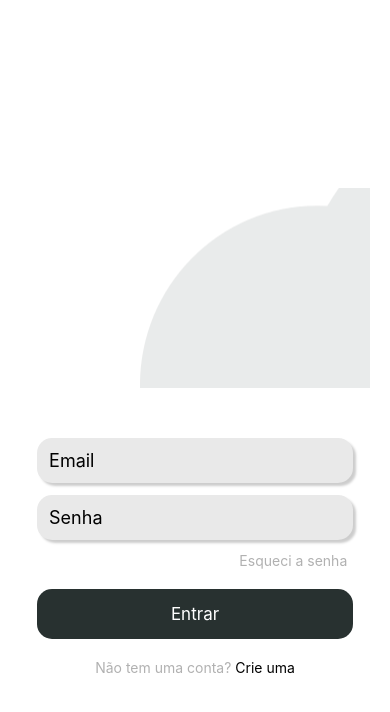
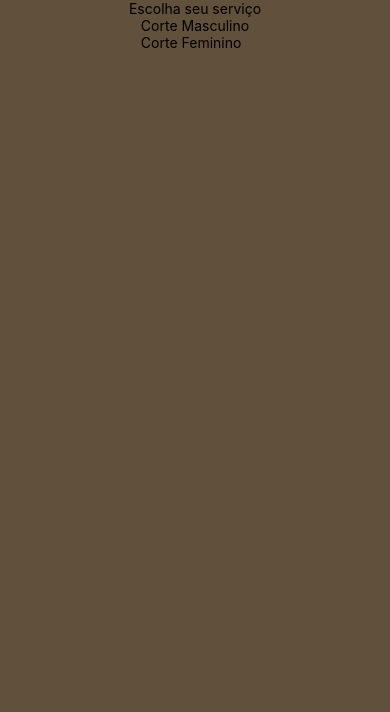
Before and after one commit to brunodeev/barber-app, a React Native app: screen /ServicePage in a window 390 px wide. Shown: the top 712 px of the page. Built offline with nearby package versions, Linux system fonts and the light colour scheme.

Commit message:
feat: create service page

```diff
--- a/App.js
+++ b/App.js
@@ -3,7 +3,7 @@ import { StatusBar } from 'expo-status-bar';
 import { createNativeStackNavigator } from '@react-navigation/native-stack';
 import LoginScreen from './src/pages/entry/LoginScreen';
 import BarbersPage from './src/pages/barbersPage/BarbersPage';
-import Home from './src/pages/Home';
+import ServicePage from './src/pages/servicePage/ServicePage';
 
 const Stack = createNativeStackNavigator();
 
@@ -23,8 +23,8 @@ function App() {
           options={{headerShown: false}}
         />
         <Stack.Screen
-          name='Home'
-          component={Home}
+          name='ServicePage'
+          component={ServicePage}
           options={{headerShown: false}}
         />
       </Stack.Navigator>
--- a/src/mocks/barbers.js
+++ b/src/mocks/barbers.js
@@ -1,4 +1,4 @@
-import barbeiro from '../assets/barbeiro.jpeg';
+import barbeiro from '../assets/images/barbeiro.jpeg';
 
 const barbers = [
     {
--- /dev/null
+++ b/src/mocks/services.js
@@ -0,0 +1,12 @@
+const services = [
+    {
+        name: 'Corte Masculino',
+        price: 90.00
+    },
+    {
+        name: 'Corte Feminino',
+        price: 100.00
+    },
+];
+
+export default services;
--- a/src/pages/barbersPage/components/BarberCard.js
+++ b/src/pages/barbersPage/components/BarberCard.js
@@ -8,7 +8,7 @@ const BarberCard = (barber) => {
     const navigation = useNavigation();
 
     return (
-        <TouchableOpacity style={styles.container} onPress={() => {navigation.navigate('Home', {name: barber.name, image: barber.image})}}>
+        <TouchableOpacity style={styles.container} onPress={() => {navigation.navigate('ServicePage', {name: barber.name, image: barber.image})}}>
             <View style={styles.imageContainer}>
                 <Image source={barber.image} style={styles.image}/>
             </View>
--- a/src/pages/entry/LoginScreen.js
+++ b/src/pages/entry/LoginScreen.js
@@ -1,6 +1,6 @@
 import React from 'react';
 import { Image, StyleSheet, Text, SafeAreaView, TextInput, View, TouchableOpacity, Platform, KeyboardAvoidingView, ScrollView } from 'react-native';
-import barber from '../../assets/barber.png';
+import barber from '../../assets/images/barber.png';
 
 import { useNavigation } from '@react-navigation/native';
 
--- /dev/null
+++ b/src/pages/servicePage/ServicePage.js
@@ -0,0 +1,33 @@
+import React from 'react';
+import { StatusBar } from 'expo-status-bar';
+import { FlatList, SafeAreaView, StyleSheet, Text, View } from 'react-native';
+import services from '../../mocks/services';
+
+const ServicePage = () => {
+
+    return (
+        <SafeAreaView style={styles.container}>
+            <StatusBar style='light'/>
+            <View style={styles.content}>
+                <Text>Escolha seu serviço</Text>
+                <FlatList
+                    data={services}
+                    renderItem={({item}) => <Text>{item.name}</Text>}
+                />
+            </View>
+        </SafeAreaView>
+    );
+};
+
+export default ServicePage;
+
+const styles = StyleSheet.create({
+    container: {
+        flex: 1,
+        backgroundColor: '#61503C',
+    },
+    content: {
+        flex: 1,
+        alignItems: 'center',
+    },
+});
```
Also changed, not shown: src/assets/images/barbeiro.jpeg (renamed from src/assets/barbeiro.jpeg), src/assets/images/barber.png (renamed from src/assets/barber.png), src/pages/servicePage/components/ServiceCard.js (added).
